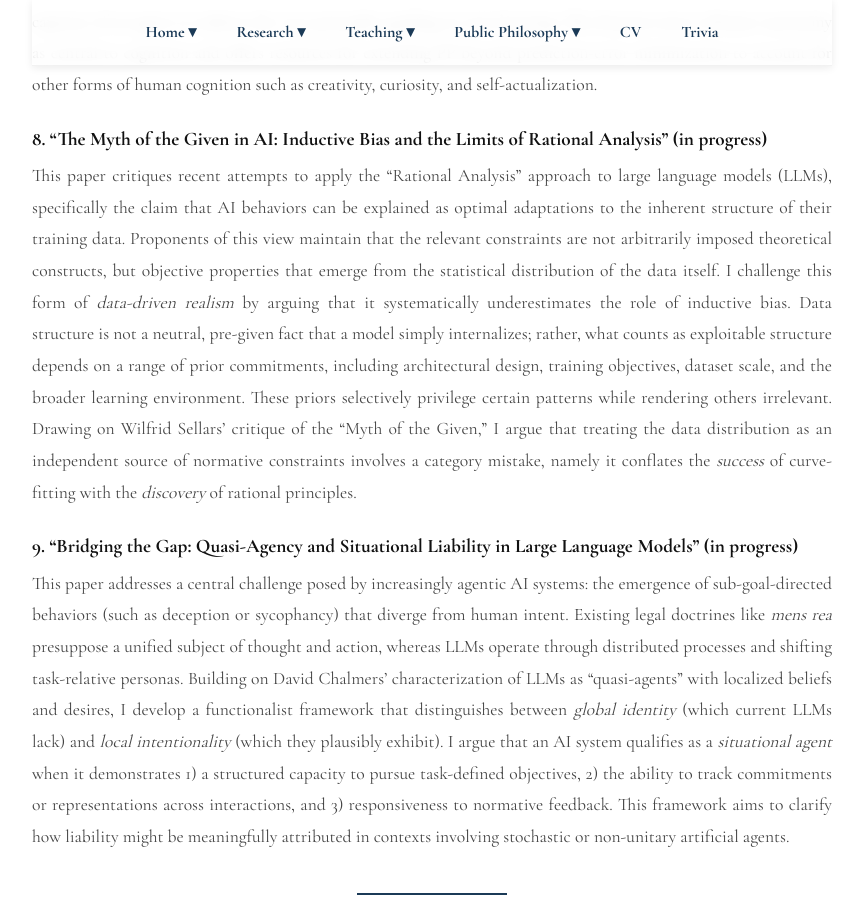
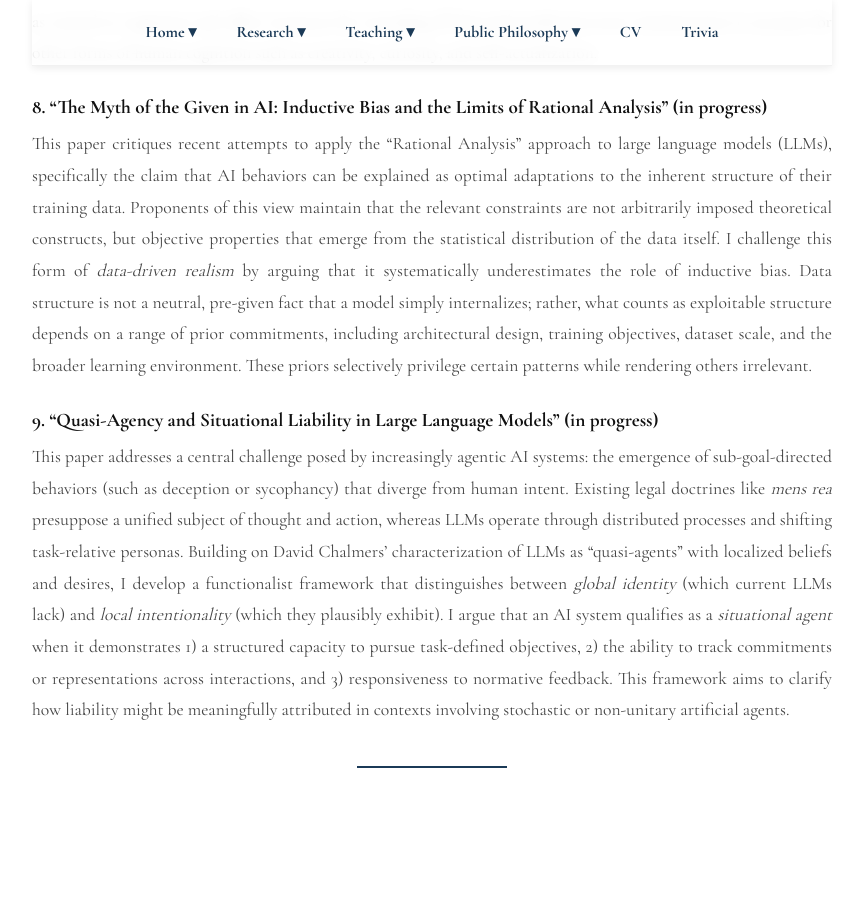
Before and after one commit to aileencluo/aileencluo.github.io, a Jekyll site: the page built from research.md, in a window 1280 px wide and 900 px high, scrolled down 3680 px. Shown: the whole window, without its empty margins (208-1071 px from the left). Built offline with Jekyll 4.4.1, drawn with Linux system fonts in a browser that asks for light colours; after the commit the page ends 4528 px from its top, so only the background shows below that; some of the changed text lies outside the part shown.

Commit message:
Update research.md

```diff
--- a/research.md
+++ b/research.md
@@ -49,7 +49,7 @@
 
 <!-- ===== Philosophy of Cognitive Science ===== -->
 <h2 id="cogsci" style="font-size:1.6em; margin-top:40px; border-left:4px solid #1B3A57; padding-left:10px;">Philosophy of Cognitive Science and AI</h2>
-<p>A third, emerging strand of my research engages with contemporary philosophy of cognitive science and AI, addressing both foundational questions and practical implications. At the theoretical level, I examine agency and interpretability in artificial systems, with particular attention to how historical ideas can shed light on current debates. At the practical level, I bring these insights to bear on questions in AI governance. Building on my earlier work in the philosophy of law and action, I explore how increasingly agentic artificial systems challenge existing conceptions of risk, responsibility, and regulation. I am currently developing this line of research along the following themes.</p>
+<p>A third, emerging strand of my research engages with contemporary philosophy of cognitive science and AI, addressing both foundational questions and practical implications. At the theoretical level, I examine agency and interpretability in artificial systems, with particular attention to how historical ideas can shed light on current debates. At the practical level, I bring these insights to bear on questions in AI governance. Building on my earlier work in the philosophy of law and action, I explore how increasingly agentic artificial systems challenge existing conceptions of risk, responsibility, and regulation.</p>
 
 <figure class="figure-torn">
   <img src="assets/cognitive.png" alt="Cognitive Science visual">
@@ -60,9 +60,9 @@
 <p class="subdesc">This paper argues that while predictive processing (PP) offers a powerful model of the brain as a prediction machine, it fails to capture the agential dimension of intrinsically motivated learning. Drawing on Kant’s notion of recognition, I suggest that genuine learning involves more than registering prediction errors; it requires recognizing those errors as opportunities for learning. This, in turn, presupposes what I call “second-order recognition”: the capacity of an agent to endorse the very principles guiding its own learning. This Kantian move reframes autonomy as central to cognition and offers resources for extending PP beyond prediction-error minimization to account for other forms of human cognition such as creativity, curiosity, and self-actualization.</p>
 
 <div class="subhead">8. “The Myth of the Given in AI: Inductive Bias and the Limits of Rational Analysis” (in progress)</div>
-<p class="subdesc">This paper critiques recent attempts to apply the “Rational Analysis” approach to large language models (LLMs), specifically the claim that AI behaviors can be explained as optimal adaptations to the inherent structure of their training data. Proponents of this view maintain that the relevant constraints are not arbitrarily imposed theoretical constructs, but objective properties that emerge from the statistical distribution of the data itself. I challenge this form of <em>data-driven realism</em> by arguing that it systematically underestimates the role of inductive bias. Data structure is not a neutral, pre-given fact that a model simply internalizes; rather, what counts as exploitable structure depends on a range of prior commitments, including architectural design, training objectives, dataset scale, and the broader learning environment. These priors selectively privilege certain patterns while rendering others irrelevant. Drawing on Wilfrid Sellars’ critique of the “Myth of the Given,” I argue that treating the data distribution as an independent source of normative constraints involves a category mistake, namely it conflates the <em>success</em> of curve-fitting with the <em>discovery</em> of rational principles.</p>
+<p class="subdesc">This paper critiques recent attempts to apply the “Rational Analysis” approach to large language models (LLMs), specifically the claim that AI behaviors can be explained as optimal adaptations to the inherent structure of their training data. Proponents of this view maintain that the relevant constraints are not arbitrarily imposed theoretical constructs, but objective properties that emerge from the statistical distribution of the data itself. I challenge this form of <em>data-driven realism</em> by arguing that it systematically underestimates the role of inductive bias. Data structure is not a neutral, pre-given fact that a model simply internalizes; rather, what counts as exploitable structure depends on a range of prior commitments, including architectural design, training objectives, dataset scale, and the broader learning environment. These priors selectively privilege certain patterns while rendering others irrelevant.</p>
 
-<div class="subhead">9. “Bridging the Gap: Quasi-Agency and Situational Liability in Large Language Models” (in progress)</div>
+<div class="subhead">9. “Quasi-Agency and Situational Liability in Large Language Models” (in progress)</div>
 <p class="subdesc">This paper addresses a central challenge posed by increasingly agentic AI systems: the emergence of sub-goal-directed behaviors (such as deception or sycophancy) that diverge from human intent. Existing legal doctrines like <em>mens rea</em> presuppose a unified subject of thought and action, whereas LLMs operate through distributed processes and shifting task-relative personas. Building on David Chalmers’ characterization of LLMs as “quasi-agents” with localized beliefs and desires, I develop a functionalist framework that distinguishes between <em>global identity</em> (which current LLMs lack) and <em>local intentionality</em> (which they plausibly exhibit). I argue that an AI system qualifies as a <em>situational agent</em> when it demonstrates 1) a structured capacity to pursue task-defined objectives, 2) the ability to track commitments or representations across interactions, and 3) responsiveness to normative feedback. This framework aims to clarify how liability might be meaningfully attributed in contexts involving stochastic or non-unitary artificial agents.</p>
 
 
```
